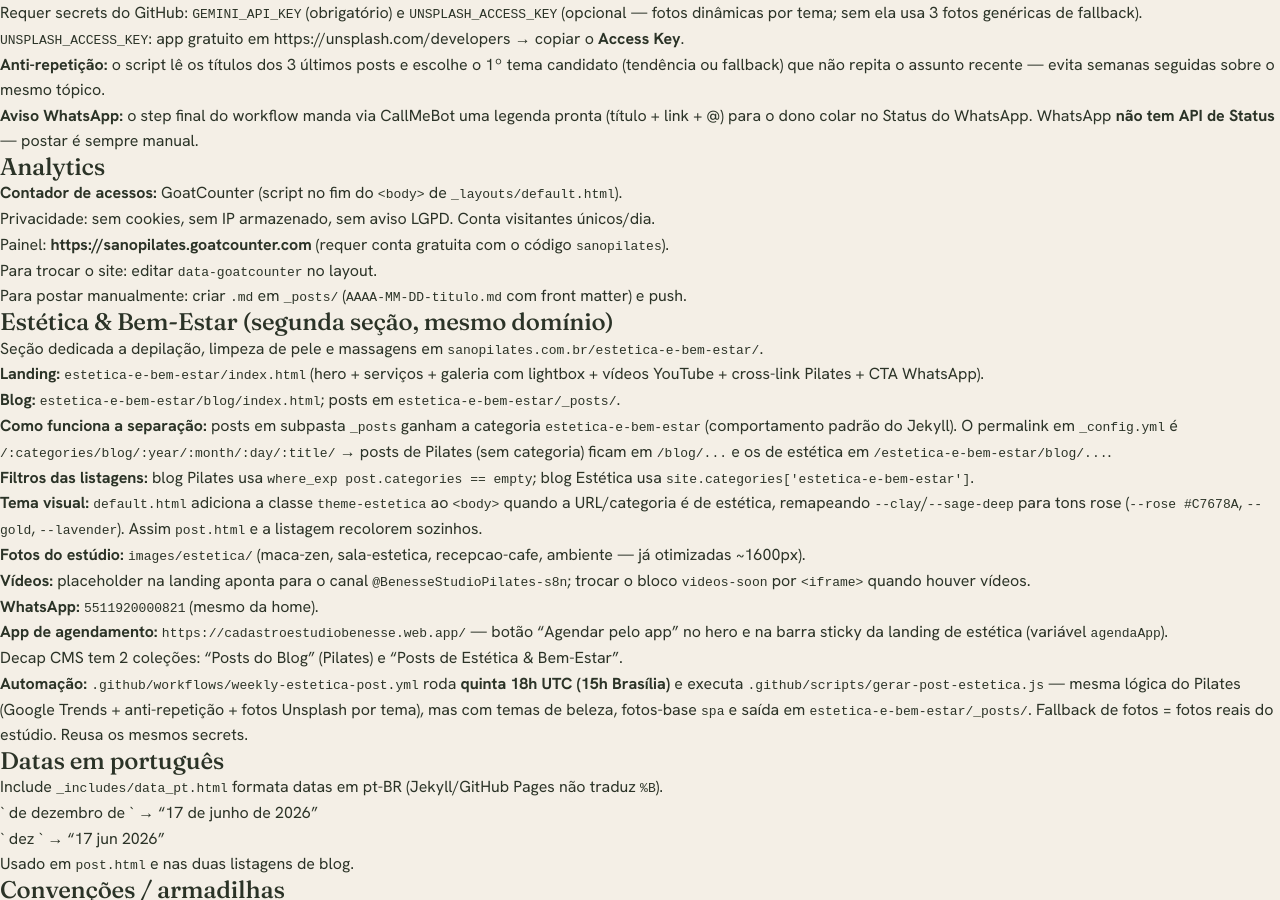
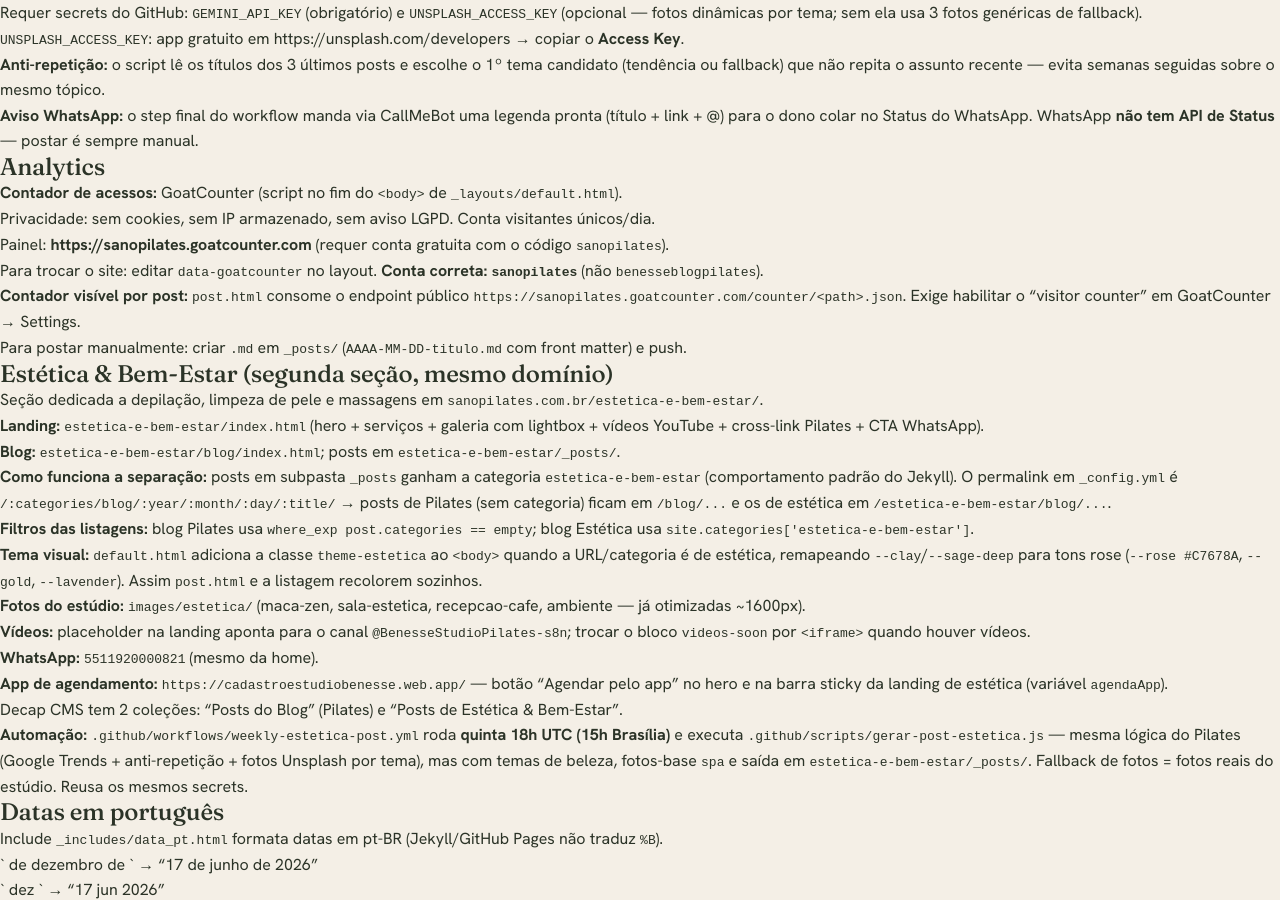
Before and after one commit to drptze-teste/sanopilates, a Jekyll site: the page built from CLAUDE.md, in a window 1280 px wide and 900 px high, scrolled down 600 px. Built offline with Jekyll 4.4.1, drawn with Linux system fonts in a browser that asks for light colours; our own code applies the rules of GitHub Pages for plain Markdown files.

Commit message:
fix: GoatCounter apontava p/ conta errada + cards de servico p/ app
- default.html: corrige data-goatcounter benesseblogpilates →
  sanopilates (conta real) — antes nada era contado.
- post.html: contador usa endpoint publico /counter/<path>.json
  (o /api/stats exigia auth e falhava no navegador).
- landing estetica: botao "Agendar" dos 3 cards de servico agora
  leva ao app de agendamento (antes WhatsApp).

Co-Authored-By: Claude Opus 4.8 <noreply@anthropic.com>

```diff
--- a/CLAUDE.md
+++ b/CLAUDE.md
@@ -34,7 +34,8 @@ Posts publicados **automaticamente toda semana** por IA. Serve de **template** p
 - **Contador de acessos:** GoatCounter (script no fim do `<body>` de `_layouts/default.html`).
   - Privacidade: sem cookies, sem IP armazenado, sem aviso LGPD. Conta visitantes únicos/dia.
   - Painel: **https://sanopilates.goatcounter.com** (requer conta gratuita com o código `sanopilates`).
-  - Para trocar o site: editar `data-goatcounter` no layout.
+  - Para trocar o site: editar `data-goatcounter` no layout. **Conta correta: `sanopilates`** (não `benesseblogpilates`).
+  - **Contador visível por post:** `post.html` consome o endpoint público `https://sanopilates.goatcounter.com/counter/<path>.json`. Exige habilitar o "visitor counter" em GoatCounter → Settings.
 - Para postar manualmente: criar `.md` em `_posts/` (`AAAA-MM-DD-titulo.md` com front matter) e push.
 
 ## Estética & Bem-Estar (segunda seção, mesmo domínio)
--- a/_layouts/default.html
+++ b/_layouts/default.html
@@ -131,8 +131,8 @@
 </footer>
 
 <!-- GoatCounter — contagem de acessos (privacidade: sem cookies, sem IP armazenado) -->
-<!-- Painel: https://benesseblogpilates.goatcounter.com  ·  conta em goatcounter.com -->
-<script data-goatcounter="https://benesseblogpilates.goatcounter.com/count"
+<!-- Painel: https://sanopilates.goatcounter.com  ·  conta em goatcounter.com -->
+<script data-goatcounter="https://sanopilates.goatcounter.com/count"
         async src="//gc.zgo.at/count.js"></script>
 
 </body>
--- a/estetica-e-bem-estar/index.html
+++ b/estetica-e-bem-estar/index.html
@@ -207,7 +207,7 @@ description: "Depilação, limpeza de pele, massagens e recovery no Estúdio Ben
         </div>
         <h3>Depilação</h3>
         <p>Técnica higiênica e cuidadosa para pernas, axilas, virilha e rosto. Pele lisa e macia por muito mais tempo.</p>
-        <a href="{{ wa }}?text=Ol%C3%A1%21%20Quero%20saber%20mais%20sobre%20Depila%C3%A7%C3%A3o" target="_blank" rel="noopener" class="service-link">Agendar</a>
+        <a href="{{ agendaApp }}" target="_blank" rel="noopener" class="service-link">Agendar</a>
       </div>
 
       <div class="service-card">
@@ -216,7 +216,7 @@ description: "Depilação, limpeza de pele, massagens e recovery no Estúdio Ben
         </div>
         <h3>Limpeza de Pele</h3>
         <p>Limpeza profunda com vaporização, extração e máscara. Renova a pele, controla a oleosidade e devolve o viço.</p>
-        <a href="{{ wa }}?text=Ol%C3%A1%21%20Quero%20saber%20mais%20sobre%20Limpeza%20de%20Pele" target="_blank" rel="noopener" class="service-link">Agendar</a>
+        <a href="{{ agendaApp }}" target="_blank" rel="noopener" class="service-link">Agendar</a>
       </div>
 
       <div class="service-card">
@@ -225,7 +225,7 @@ description: "Depilação, limpeza de pele, massagens e recovery no Estúdio Ben
         </div>
         <h3>Massagens &amp; Recovery</h3>
         <p>Massagem relaxante, modeladora e liberação de tensões. Mais circulação, alívio do estresse e sensação de leveza.</p>
-        <a href="{{ wa }}?text=Ol%C3%A1%21%20Quero%20saber%20mais%20sobre%20Massagens%20e%20Recovery" target="_blank" rel="noopener" class="service-link">Agendar</a>
+        <a href="{{ agendaApp }}" target="_blank" rel="noopener" class="service-link">Agendar</a>
       </div>
 
     </div>
```
Also changed, not shown: _layouts/post.html (+7 -12 lines).
